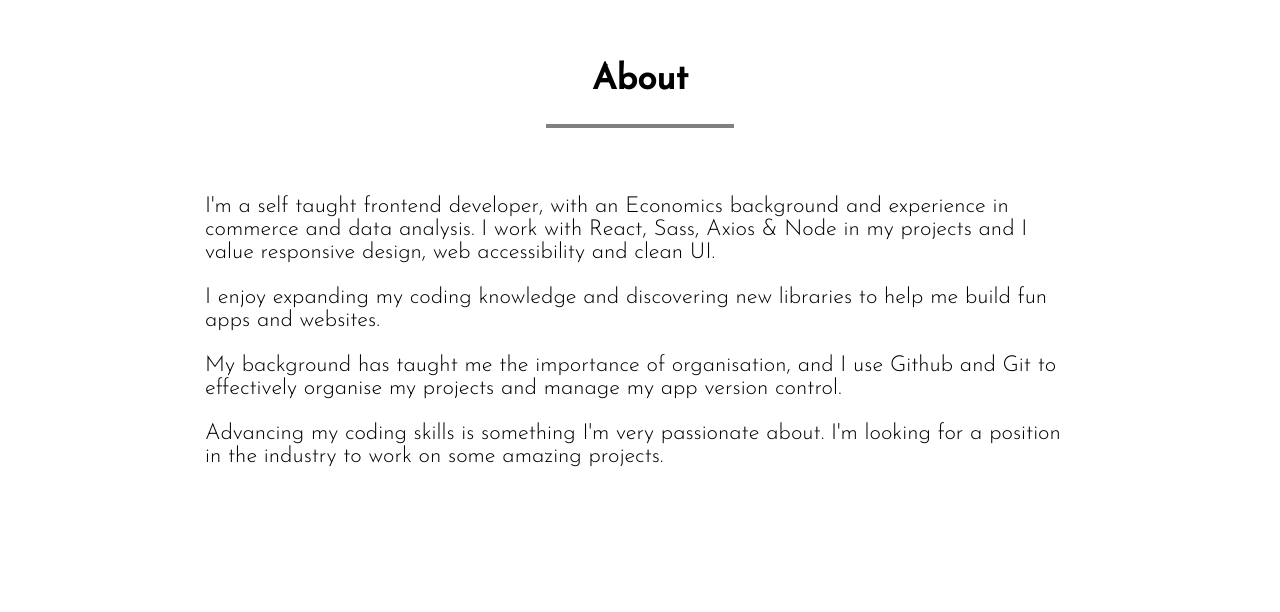
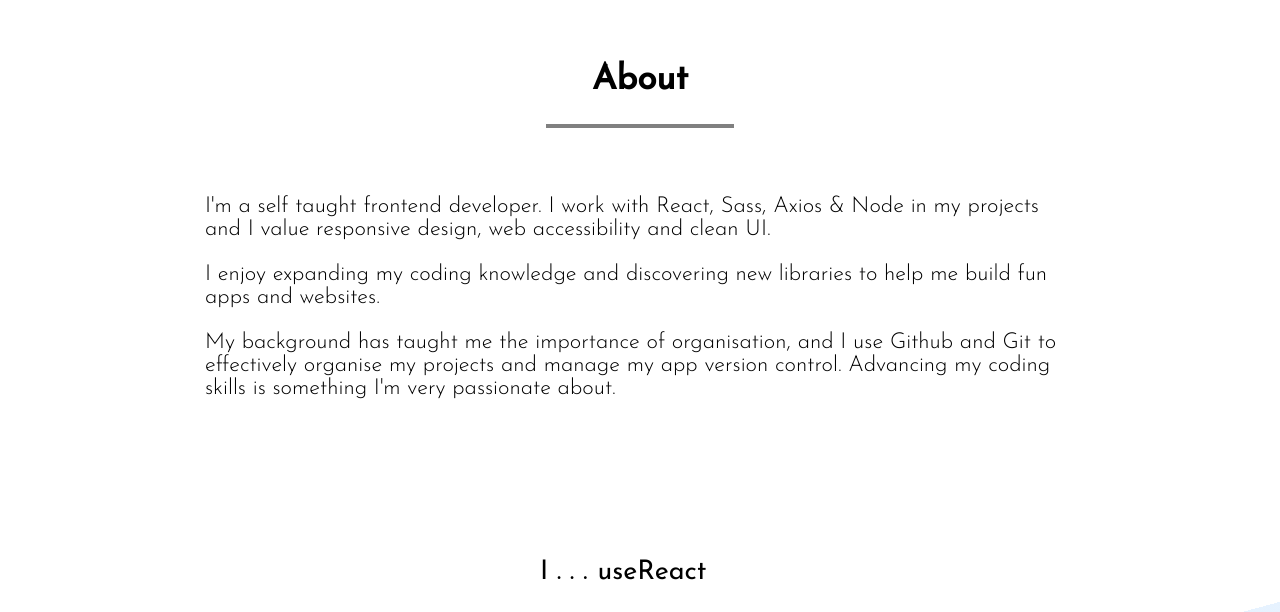
Before and after one commit to milenabarot/portfolio, a React (Create React App) app: page / in a window 1280 px wide. Shown: the part 2160-2772 px from the top of the page. Built offline with nearby package versions, Linux system fonts and the light colour scheme.

Commit message:
Recipe App card live link added

```diff
--- a/src/components/about.js
+++ b/src/components/about.js
@@ -58,9 +58,8 @@ function About() {
         </div> */}
         <div className="about--info">
           <p>
-            I'm a self taught frontend developer, with an Economics background
-            and experience in commerce and data analysis. I work with React,
-            Sass, Axios & Node in my projects and I value responsive design, web
+            I'm a self taught frontend developer. I work with React, Sass, Axios
+            & Node in my projects and I value responsive design, web
             accessibility and clean UI.
           </p>
           <p>
@@ -70,12 +69,8 @@ function About() {
           <p>
             My background has taught me the importance of organisation, and I
             use Github and Git to effectively organise my projects and manage my
-            app version control.
-          </p>
-          <p>
-            Advancing my coding skills is something I'm very passionate about.
-            I'm looking for a position in the industry to work on some amazing
-            projects.
+            app version control. Advancing my coding skills is something I'm
+            very passionate about.
           </p>
         </div>
         <div className="about--word-array">
--- a/src/components/header.js
+++ b/src/components/header.js
@@ -7,7 +7,7 @@ function Header() {
     <div className="header" id="header">
       <div className="header--intro">
         <h1 id="headerTitle" className="header--intro-title">
-          Milena
+          Milena Barot
         </h1>
         <AnimatePresence>
           <motion.p
--- a/src/components/projectCard.js
+++ b/src/components/projectCard.js
@@ -37,6 +37,7 @@ function ProjectCard(props) {
         <ProjectCardInfo
           moreInfo={props.project.moreInfo}
           link={props.project.link}
+          liveLink={props.project.liveLink}
         />
       )}
     </motion.li>
--- a/src/components/projectCardInfo.js
+++ b/src/components/projectCardInfo.js
@@ -4,6 +4,7 @@ function ProjectCardInfo(props) {
   return (
     <div className="project-card-info">
       <p className="project-card-info--details">{props.moreInfo}</p>
+      <div className="project-card-info--wrap">
         <a
           href={props.link}
           target="_blank"
@@ -13,6 +14,18 @@ function ProjectCardInfo(props) {
         >
           View on github
         </a>
+        {props.liveLink ? (
+          <a
+            href={props.liveLink}
+            target="_blank"
+            rel="noopener noreferrer"
+            className="project-card-info--view"
+            tab-index="5"
+          >
+            View live
+          </a>
+        ) : null}
+      </div>
     </div>
   );
 }
--- a/src/components/projects.js
+++ b/src/components/projects.js
@@ -30,6 +30,7 @@ function Projects() {
       moreInfo: "MERN stack - REST API, Node.js, Express, MongoDB & React",
       imgScr: recipeAppImage,
       link: "https://github.com/milenabarot/recipe-API",
+      liveLink: "https://mel-recipe-app.herokuapp.com/",
       selected: false,
     },
     {
--- a/src/styles/projectCardInfo.scss
+++ b/src/styles/projectCardInfo.scss
@@ -3,6 +3,11 @@
 .project-card-info {
   padding: 0 10px;
   font-size: 16px;
+  &--wrap {
+    display: flex;
+    justify-content: space-between;
+  }
+
   &--view {
     position: relative;
     text-decoration: none;
```
Lines whose indentation alone changed are shown as unchanged.
